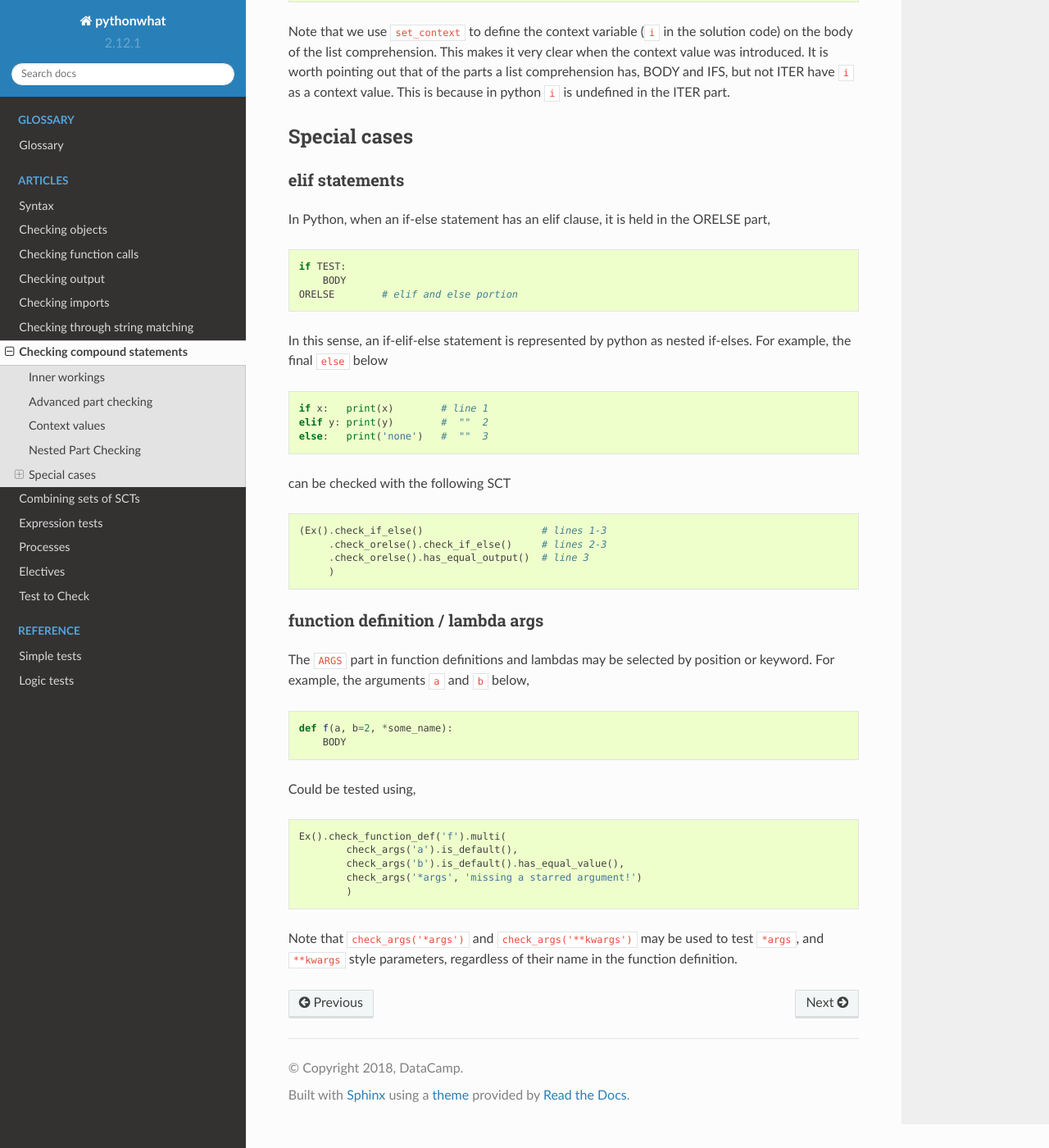
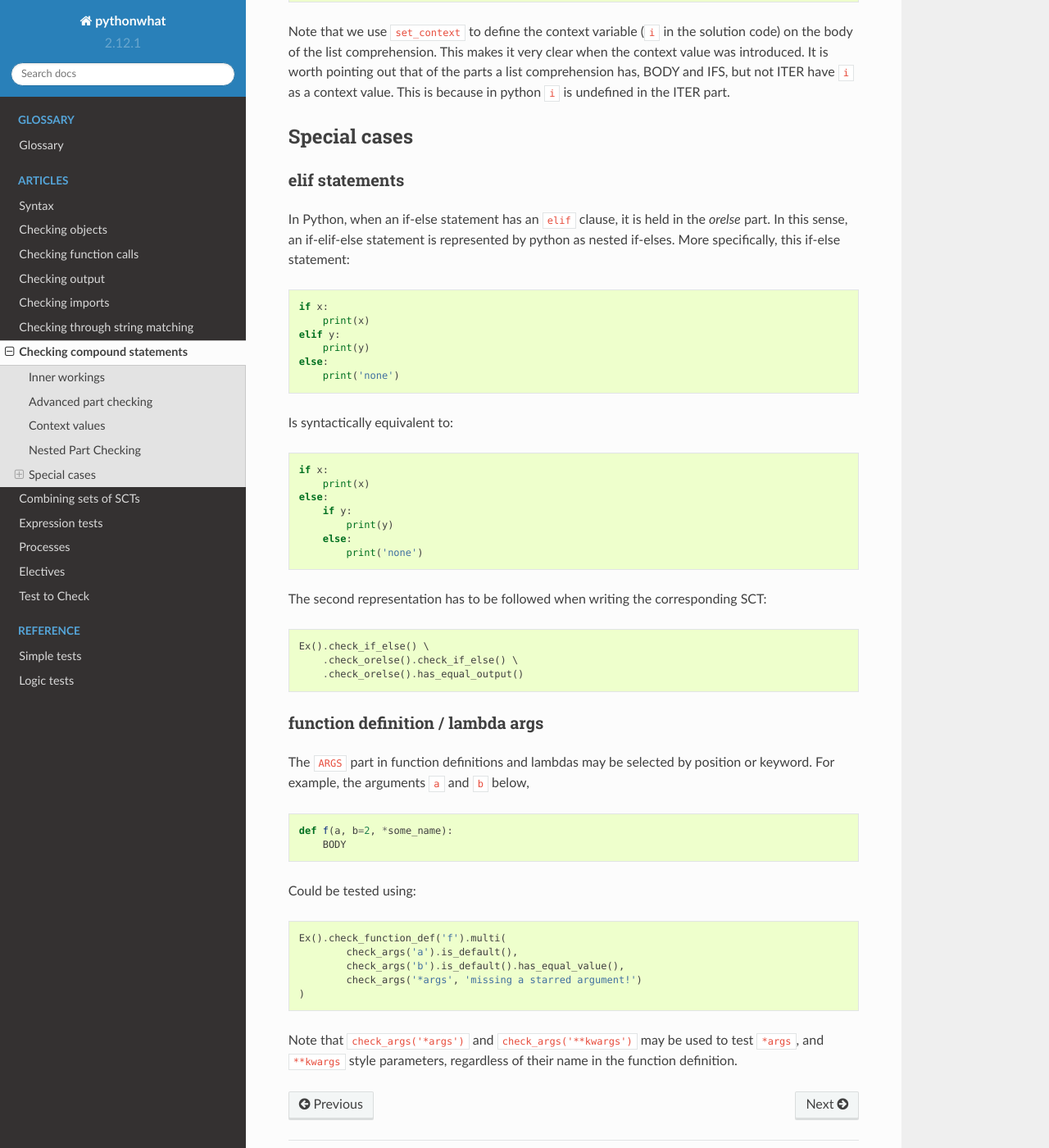
Before and after one commit to datacamp/pythonwhat, a Sphinx documentation site: the page built from docs/articles/checking_compound_statements.rst, in a window 1280 px wide and 1400 px high, scrolled down 5304 px. Shown: the whole window at 82% size. Built offline with Sphinx 7.4.7 and the Read the Docs theme 2.0.0, drawn with Linux system fonts in a browser that asks for light colours; some of the changed text lies outside the part shown.

Commit message:
slight improvements to compound statement article

```diff
--- a/docs/articles/checking_compound_statements.rst
+++ b/docs/articles/checking_compound_statements.rst
@@ -255,31 +256,37 @@ Special cases
 elif statements
 ~~~~~~~~~~~~~~~
 
-In Python, when an if-else statement has an elif clause, it is held in the ORELSE part,
+In Python, when an if-else statement has an ``elif`` clause, it is held in the `orelse` part.
+In this sense, an if-elif-else statement is represented by python as nested if-elses. More specifically, this if-else statement:
 
 .. code::
 
-  if TEST:
-      BODY
-  ORELSE        # elif and else portion
+    if x:
+        print(x)
+    elif y:
+        print(y)
+    else:
+        print('none')
 
-In this sense, an if-elif-else statement is represented by python as nested if-elses. For example, the final ``else`` below
+Is syntactically equivalent to:
 
 .. code::
 
-   if x:   print(x)        # line 1
-   elif y: print(y)        #  ""  2
-   else:   print('none')   #  ""  3
+    if x:
+        print(x)
+    else:
+        if y:
+            print(y)
+        else:
+            print('none')
 
-can be checked with the following SCT
+The second representation has to be followed when writing the corresponding SCT:
 
 .. code::
 
-   (Ex().check_if_else()                    # lines 1-3
-        .check_orelse().check_if_else()     # lines 2-3
-        .check_orelse().has_equal_output()  # line 3
-        )
-
+   Ex().check_if_else() \
+       .check_orelse().check_if_else() \
+       .check_orelse().has_equal_output()
 
 function definition / lambda args
 ~~~~~~~~~~~~~~~~~~~~~~~~~~~~~~~~~
@@ -292,7 +299,7 @@ For example, the arguments ``a`` and ``b`` below,
   def f(a, b=2, *some_name):
       BODY
 
-Could be tested using,
+Could be tested using:
 
 .. code::
 
@@ -300,6 +307,6 @@ Could be tested using,
           check_args('a').is_default(),
           check_args('b').is_default().has_equal_value(),
           check_args('*args', 'missing a starred argument!')
-          )
+  )
 
 Note that ``check_args('*args')`` and ``check_args('**kwargs')`` may be used to test ``*args``, and ``**kwargs`` style parameters, regardless of their name in the function definition.
```
Also changed, not shown: other parts of docs/articles/checking_compound_statements.rst (+3 -2 lines).
